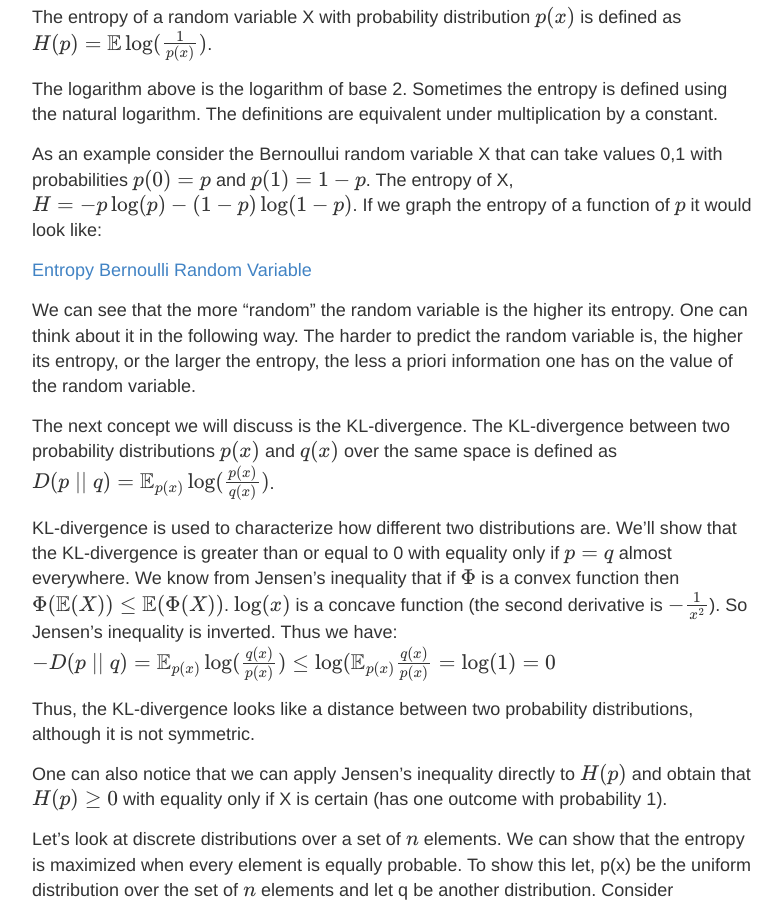
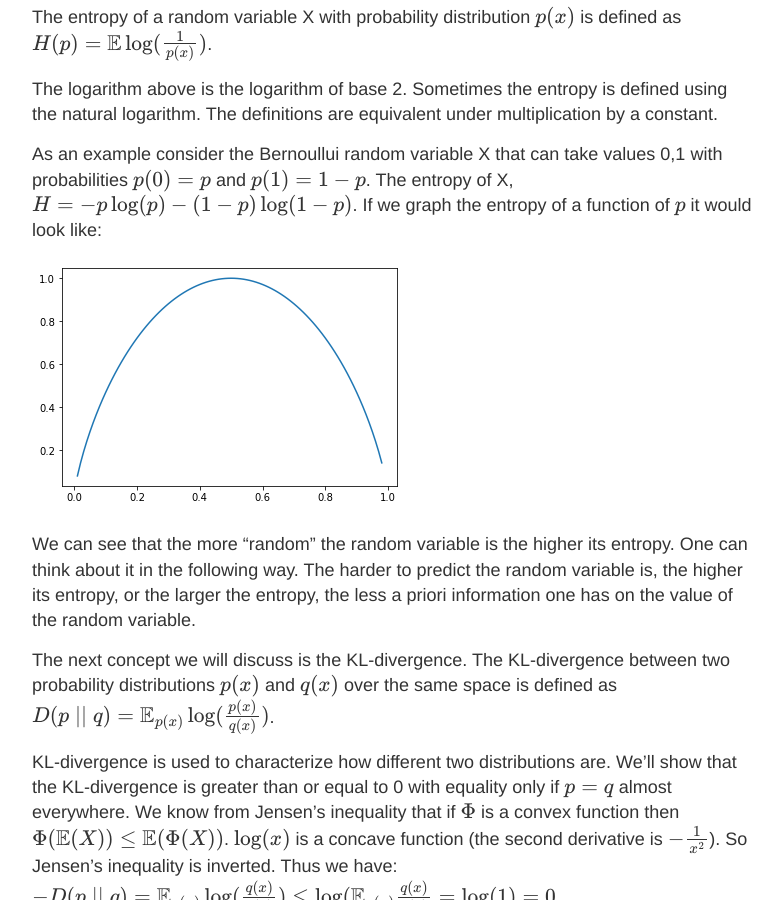
Before and after one commit to alexandrumilu/alexandrumilu.github.io, a Jekyll site: the page built from _posts/2019-03-11-policy-gradients.md, in a window 1280 px wide and 900 px high, scrolled down 331 px. Shown: the whole window, without its empty margins (248-1030 px from the left). Built offline with Jekyll 4.4.1, drawn with Linux system fonts in a browser that asks for light colours; formulas are drawn with MathJax 3.

Commit message:
Update 2019-03-11-policy-gradients.md

```diff
--- a/_posts/2019-03-11-policy-gradients.md
+++ b/_posts/2019-03-11-policy-gradients.md
@@ -13,7 +13,7 @@ The logarithm above is the logarithm of base 2. Sometimes the entropy is defined
 
 As an example consider the Bernoullui random variable X that can take values 0,1 with probabilities $p(0) = p$ and $p(1) = 1-p$. The entropy of X, $H = -p\log(p) - (1-p)\log(1-p)$. If we graph the entropy of a function of $p$ it would look like:
 
-[Entropy Bernoulli Random Variable](/assets/Entropy.png)
+![Entropy Bernoulli Random Variable](/assets/Entropy.png)
 
 We can see that the more "random" the random variable is the higher its entropy. One can think about it in the following way. The harder to predict the random variable is, the higher its entropy, or the larger the entropy, the less a priori information one has on the value of the random variable.
 
```
